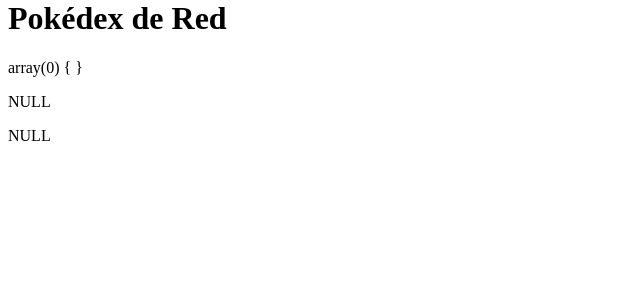
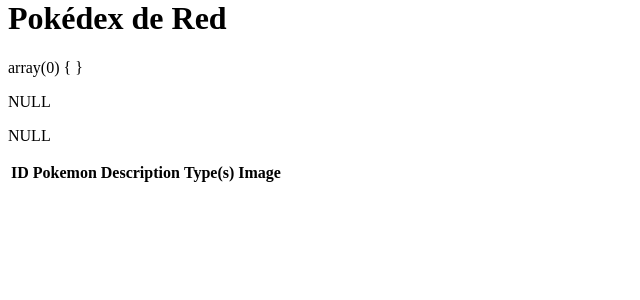
Before and after one commit to EnzoPigeron/2023-2024-R3-01-A1-PIGERON, a PHP site: page / in a window 1280 px wide. Shown: the part 21-321 px from the top of the page, without its empty margins (0-640 px from the left). Run offline with PHP 8.4, Linux system fonts and the light colour scheme; data that the repository does not hold is empty.

Commit message:
[vueIndex.php] - TP06 | 3.1 Ajout d'un tableau pour afficher les pokemon

```diff
--- a/views/vueIndex.php
+++ b/views/vueIndex.php
@@ -5,12 +5,12 @@
 <!doctype html>
     <html lang="fr">
 
-    <head>
+<head>
         <meta charset="UTF-8"/>
         <link rel="stylesheet" href="public/css/main.css"/>
         <meta name="viewport" content="width=device-width, initial-scale=1">
         <title><?= $titre ?></title>
-    </head>
+</head>
 
     <body>
     <header>
@@ -28,10 +28,33 @@
         <p><?php var_dump($first); ?></p>
 
         <p><?php var_dump($other); ?></p>
+
+        <table>
+            <tr>
+                <th>ID</th>
+                <th>Pokemon</th>
+                <th>Description</th>
+                <th>Type(s)</th>
+                <th>Image</th>
+            </tr>
+            <?php
+            foreach ($listPokemon as $pokemon) {
+                echo ("
+                <tr>
+                    <td>$pokemon[idPokemon]</td>
+                    <td>$pokemon[nomEspece]</td>
+                    <td>$pokemon[description]</td>
+                    <td>$pokemon[typeOne] $pokemon[typeTwo]</td>
+                    <td><img src=$pokemon[urlImg] alt=$pokemon[nomEspece]></td>
+                </tr>
+                ");
+            }
+            ?>
+        </table>
     </main>
     <footer>
 
     </footer>
     </body>
 
-    </html>
+</html>
```
